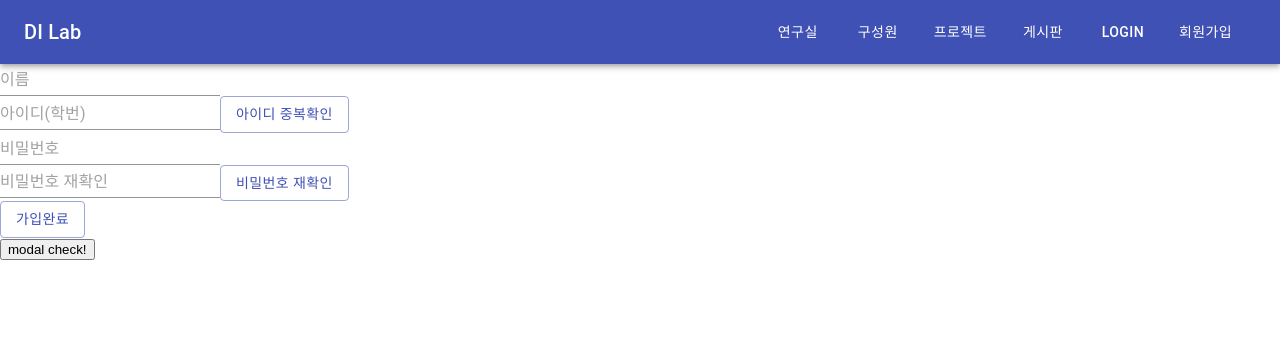
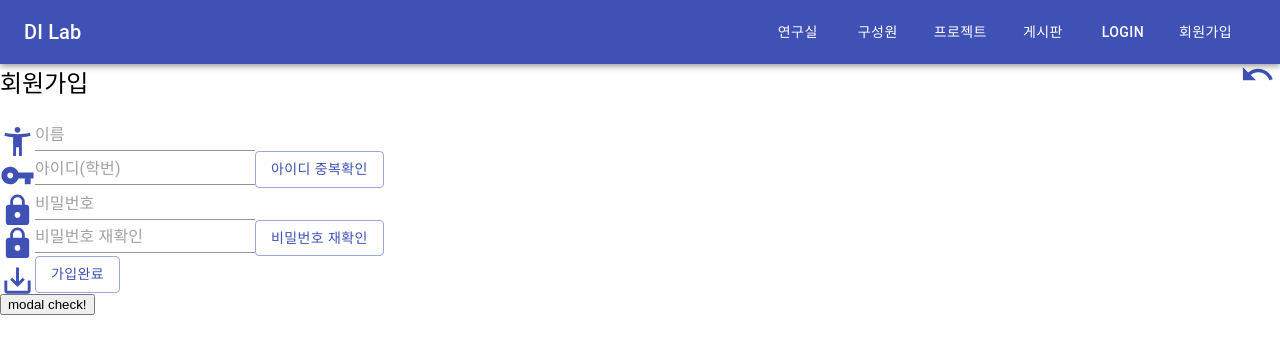
Before and after one commit to RyeonD/DI-Lab-HomePage, a React (Create React App) app in the folder frontend/: page /signup in a window 1280 px wide. Shown: the top 354 px of the page. Built offline with nearby package versions, Linux system fonts and the light colour scheme; a small style sheet from the web is missing.

Commit message:
디자인 추가(뒤로가기 버튼 수정해야함)

```diff
--- a/frontend/src/page/SignUp/SignUp.js
+++ b/frontend/src/page/SignUp/SignUp.js
@@ -5,6 +5,11 @@ import { makeStyles } from '@material-ui/core/styles';
 import Modal from '@material-ui/core/Modal';
 import Backdrop from '@material-ui/core/Backdrop';
 import Fade from '@material-ui/core/Fade';
+import LockIcon from '@material-ui/icons/Lock';
+import SaveAltIcon from '@material-ui/icons/SaveAlt';
+import VpnKeyIcon from '@material-ui/icons/VpnKey';
+import AccessibilityNewIcon from '@material-ui/icons/AccessibilityNew';
+import UndoIcon from '@material-ui/icons/Undo';
 import axios from 'axios';
 {/* CSS부분 */ }
 const useStyles = makeStyles((theme) => ({
@@ -19,6 +24,14 @@ const useStyles = makeStyles((theme) => ({
         boxShadow: theme.shadows[5],
         padding: theme.spacing(2, 4, 3),
     },
+    newicon: {
+        marginLeft: '90%',
+        marginTop: '-10%',
+        type: 'button'
+    },
+    icons: {
+        marginBottom: '-1.5%'
+    }
 }));
 
 const SignUp = () => {
@@ -26,9 +39,9 @@ const SignUp = () => {
     const [user_Id, setuser_Id] = useState('');
     const [password, setPass] = useState('');
     const [passCheck, setPassCheck] = useState('');
+    const classes = useStyles();
 
-    {/* MODAL 부분 */}
-    const classes = useStyles();
+    {/* MODAL 부분 */ }
     const [open, setOpen] = React.useState(false);
 
     const handleOpen = () => {
@@ -38,7 +51,7 @@ const SignUp = () => {
     const handleClose = () => {
         setOpen(false);
     };
-    {/* MODAL 부분 */}
+    {/* MODAL 부분 */ }
 
     var checkPass = new Boolean(false);
     var checkId = new Boolean(true);
@@ -118,6 +131,18 @@ const SignUp = () => {
 
     return (
         <div className="div" id="signup">
+            <font size="5">회원가입</font>
+            <UndoIcon
+                fontSize="large"
+                color="primary"
+                className={classes.newicon}
+                onClick={handleClose}
+            >
+            </UndoIcon>
+            <br />
+            <br />
+
+            <AccessibilityNewIcon fontSize="large" color="primary" className={classes.icons}></AccessibilityNewIcon>
             <Input
                 className="input"
                 placeholder="이름"
@@ -128,6 +153,7 @@ const SignUp = () => {
             />
             <br />
 
+            <VpnKeyIcon fontSize="large" color="primary" className={classes.icons}></VpnKeyIcon>
             <Input
                 className="input"
                 placeholder="아이디(학번)"
@@ -140,6 +166,7 @@ const SignUp = () => {
             <Button className="button1" variant="outlined" color="primary" value="중복체크" onClick={checkuser_Id}>아이디 중복확인</Button>
             <br />
 
+            <LockIcon fontSize="large" color="primary" className={classes.icons}></LockIcon>
             <Input
                 className="input"
                 placeholder="비밀번호"
@@ -150,6 +177,7 @@ const SignUp = () => {
             />
             <br />
 
+            <LockIcon fontSize="large" color="primary" className={classes.icons}></LockIcon>
             <Input
                 className="input"
                 placeholder="비밀번호 재확인"
@@ -161,6 +189,7 @@ const SignUp = () => {
             <Button className="button1" variant="outlined" color="primary" value="비밀번호 재확인" onClick={passWordCheck}>비밀번호 재확인</Button>
             <br />
 
+            <SaveAltIcon fontSize="large" color="primary" className={classes.icons}></SaveAltIcon>
             <Button className="button2" variant="outlined" color="primary" value="가입완료" onClick={add_User}>가입완료</Button>
             <br />
 
@@ -180,10 +209,11 @@ const SignUp = () => {
                 BackdropProps={{
                     timeout: 500,
                 }}
+
             >
                 <Fade in={open}>
                     <div className={classes.paper}>
-                        <SignUp/>
+                        <SignUp />
                     </div>
                 </Fade>
             </Modal>
```
